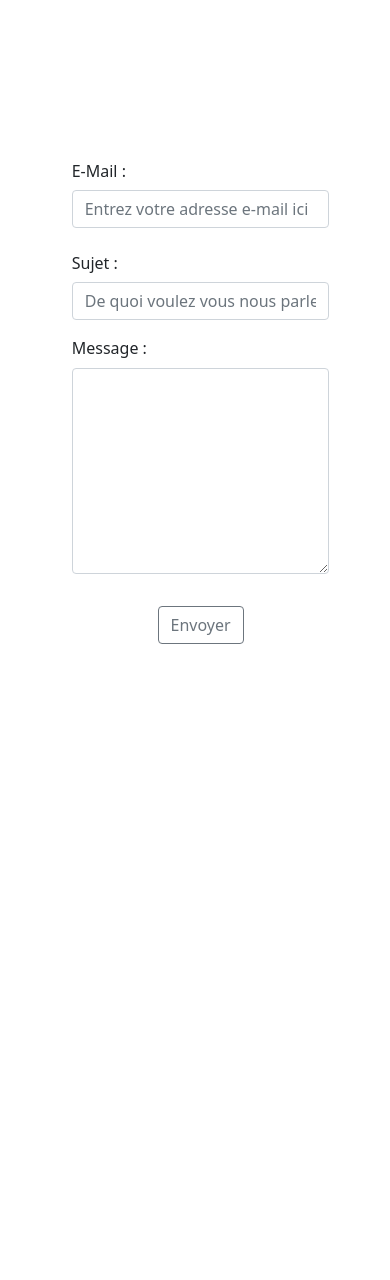
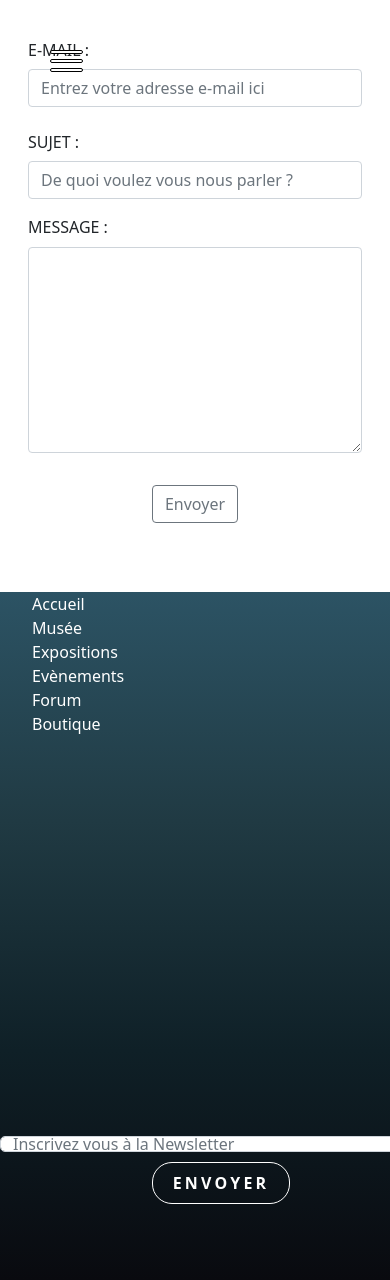
Before and after one commit to TrancalyT/Fil_Rouge, a PHP site: page /contact.html in a window 390 px wide; the page is wider, and only the part inside the window is pictured. Before the commit the page ends 644 px from the top of that part, so only its background shows below. Run offline with PHP 8.4, Linux system fonts and the light colour scheme; some libraries are stand-ins or nearby versions.

Commit message:
MaJ Contact.html

```diff
--- a/Application_web/contact.html
+++ b/Application_web/contact.html
@@ -16,7 +16,40 @@
     <title>Contact</title>
 </head>
 <body>
-    <div class="grid-container">
+
+    <!-- MENU HAMBURGER -->
+    <nav role="navigation">
+        <div id="menuToggle">
+            <input type="checkbox" />
+            <span></span>
+            <span></span>
+            <span></span>
+            <ul id="menu">
+                <a href="#">
+                    <li>Accueil</li>
+                </a>
+                <a href="#">
+                    <li>Musée</li>
+                </a>
+                <a href="#">
+                    <li>Expositions</li>
+                </a>
+                <a href="#">
+                    <li>Evènements</li>
+                </a>
+                <a href="#">
+                    <li>Forum</li>
+                </a>
+                <a href="#">
+                    <li>Boutique</li>
+                </a>
+            </ul>
+        </div>
+    </nav>
+
+    <!-- FORMULAIRE CONTACT -->
+    <div class="container">
+        <div class="row">
             <div class="form_contact">
                 <form action="" method="post" class="col g-3 justify-content form-info">
                     <div class="container-lg">
@@ -48,8 +81,48 @@
                         <div class="mb-3 text-center">
                             <button type="submit" class="btn btn-outline-secondary">Envoyer</button>
                         </div>
+                    </div>
                 </form>
             </div>
         </div>
+    </div>
+
+    <!-- FOOTER -->
+    <footer class="Footer">
+        <div class="one">
+            <ul>
+                <a href="#">
+                    <li>Accueil</li>
+                </a>
+                <a href="#">
+                    <li>Musée</li>
+                </a>
+                <a href="#">
+                    <li>Expositions</li>
+                </a>
+                <a href="#">
+                    <li>Evènements</li>
+                </a>
+                <a href="#">
+                    <li>Forum</li>
+                </a>
+                <a href="#">
+                    <li>Boutique</li>
+                </a>
+            </ul>
+        </div>
+        <div class="two"></div>
+        <div class="three"></div>
+        <div class="four">
+            <form action="" method="post">
+                <input id="E-Mail" size="40" maxlength="100" type="mail" placeholder="Inscrivez vous à la Newsletter"
+                    name="mail" class="form-control">
+            </form>
+            <a href="#" class="button1">Envoyer</a>
+        </div>
+
+    </footer>
+
+    <script type="text/javascript" src="js/script.js"></script>
 </body>
 </html>
--- a/Application_web/css/contact.css
+++ b/Application_web/css/contact.css
@@ -1,12 +1,251 @@
-.grid-container {
+
+  /* MENU HAMBURGER*/
+#menuToggle {
+  position: fixed;
+  top: 50px;
+  left: 50px;
+
+  z-index: 1;
+
+  -webkit-user-select: none;
+  user-select: none;
+}
+
+#menuToggle a {
+  text-decoration: none;
+  color: #232323;
+
+  transition: color 0.3s ease;
+}
+
+#menuToggle a:hover {
+  color: tomato;
+}
+
+#menuToggle input {
+  display: block;
+  width: 40px;
+  height: 32px;
+  position: absolute;
+  top: -7px;
+  left: -5px;
+
+  cursor: pointer;
+
+  opacity: 0;
+  z-index: 2;
+
+  -webkit-touch-callout: none;
+}
+
+#menuToggle span {
+  display: block;
+  width: 33px;
+  height: 4px;
+  margin-bottom: 5px;
+  position: relative;
+
+  background: #fff;
+  border-radius: 3px;
+  border: 1px solid black;
+
+  z-index: 1;
+
+  transform-origin: 4px 0px;
+
+  transition: transform 0.5s cubic-bezier(0.77, 0.2, 0.05, 1),
+    background 0.5s cubic-bezier(0.77, 0.2, 0.05, 1), opacity 0.55s ease;
+}
+
+#menuToggle span:first-child {
+  transform-origin: 0% 0%;
+}
+
+#menuToggle span:nth-last-child(2) {
+  transform-origin: 0% 100%;
+}
+
+#menuToggle input:checked ~ span {
+  opacity: 1;
+  transform: rotate(45deg) translate(-2px, -1px);
+  background: #232323;
+}
+
+#menuToggle input:checked ~ span:nth-last-child(3) {
+  opacity: 0;
+  transform: rotate(0deg) scale(0.2, 0.2);
+}
+
+#menuToggle input:checked ~ span:nth-last-child(2) {
+  transform: rotate(-45deg) translate(0, -1px);
+}
+
+#menu {
+  position: absolute;
+  width: 300px;
+  margin: -100px 0 0 -50px;
+  padding: 50px;
+  padding-top: 125px;
+
+  background: #ededed;
+  list-style-type: none;
+  -webkit-font-smoothing: antialiased;
+
+  transform-origin: 0% 0%;
+  transform: translate(-100%, 0);
+
+  transition: transform 0.5s cubic-bezier(0.77, 0.2, 0.05, 1);
+  opacity: 0.9;
+}
+
+#menu li {
+  padding: 10px 0;
+  font-size: 22px;
+  letter-spacing: 0.2rem;
+}
+
+#menuToggle input:checked ~ ul {
+  transform: none;
+}
+  /* FORMULAIRE CONTACT */
+
+  .form_contact{
+    padding-top: 8%;
+    padding-bottom: 8%;
+    margin-bottom: 5%;
+    border-radius: 5px 5px 5px 5px;
+    text-transform: uppercase;
+  }
+
+  /* FOOTER */
+.Footer {
+  display: grid;
+  grid-template-columns: 1fr 1fr 1fr 1fr;
+  grid-template-rows: 1fr;
+  gap: 1rem 1rem;
+  grid-template-areas: "one two three four";
+  grid-area: Footer;
+  background: linear-gradient(#2c5364, #203a43, #0f2027, #090a0f);
+  border-top: solid 2px #fff;
+}
+.one {
+  grid-area: one;
+  display: flex;
+  flex-direction: column;
+  padding: 1rem;
+}
+
+.one a {
+  margin: 0;
+  padding: 0;
+  color: #fff;
+  text-decoration: none;
+  font-size: 1rem;
+}
+
+.one a:hover {
+  letter-spacing: 0.3rem;
+  transition-duration: 1s;
+}
+
+.two {
+  grid-area: two;
+}
+
+.three {
+  grid-area: three;
+}
+
+.four {
+  grid-area: four;
+  display: flex;
+  align-items: center;
+  justify-content: flex-start;
+  flex-direction: column;
+  margin-top: 1rem;
+}
+.four .button1 {
+  margin-top: 10px;
+  padding: 8px 20px;
+}
+.four form {
+  border: medium none !important;
+}
+
+.four input {
+  border-radius: 5px;
+  height: 1rem;
+  padding: 0, 5em;
+  width: auto;
+}
+ul,
+li {
+  list-style: none;
+}
+
+.button1 {
+  font-weight: bold;
+  text-transform: uppercase;
+  color: white;
+  border: 1px solid white;
+  display: inline-block;
+  margin-top: 20px;
+  padding: 18px 50px;
+  transition: all 0.3s ease-in 0s;
+  border-radius: 20px;
+  letter-spacing: 0.2em;
+  text-decoration: none;
+}
+.button1:hover {
+  background: #fff;
+  color: #392d3b;
+  text-decoration: none;
+}
+/* RESPONSIVE */
+@media (max-width: 768px) {
+  .News {
     display: grid;
-    grid-template-columns: 0.5fr 2.6fr 0.4fr;
-    grid-template-rows: 0.6fr 2fr 0.4fr;
+    grid-template-columns: 1fr;
+    grid-template-rows: 0.4fr 1fr 1fr;
     gap: 0px 0px;
     grid-template-areas:
-      ". . ."
-      ". form_contact ."
-      ". . .";
+      "titleNews"
+      "Events"
+      "support";
+    grid-area: News;
+    background-color: mediumvioletred;
+  }
+  .support img {
+    width: 90vw;
+  }
+  .Footer {
+    display: grid;
+    grid-template-columns: 1fr;
+    grid-template-rows: 1fr 1fr 1fr 1fr;
+    gap: 1rem 1rem;
+    grid-template-areas:
+      "one"
+      "two"
+      "three"
+      "four";
+    grid-area: Footer;
+    background: linear-gradient(#2c5364, #203a43, #0f2027, #090a0f);
   }
 
-  .form_contact { grid-area: form_contact; }
+  .four {
+    width: 100%;
+  }
+  .About,
+  .News,
+  .Expos,
+  .Events,
+  .support,
+  .Footer,
+  .one,
+  .four {
+    padding: 0;
+  }
+  .gallery {
+    padding: 0;
+  }
+}
```
Lines whose indentation alone changed are shown as unchanged.
